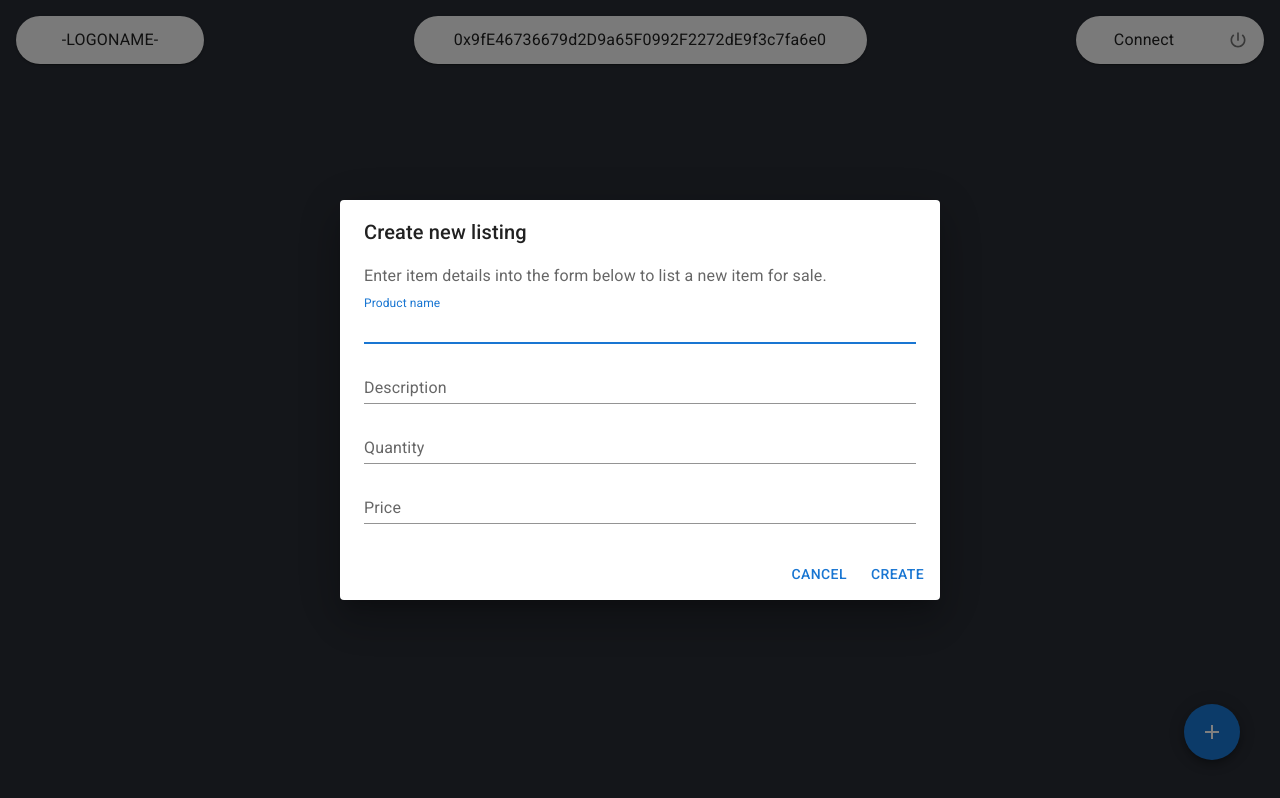
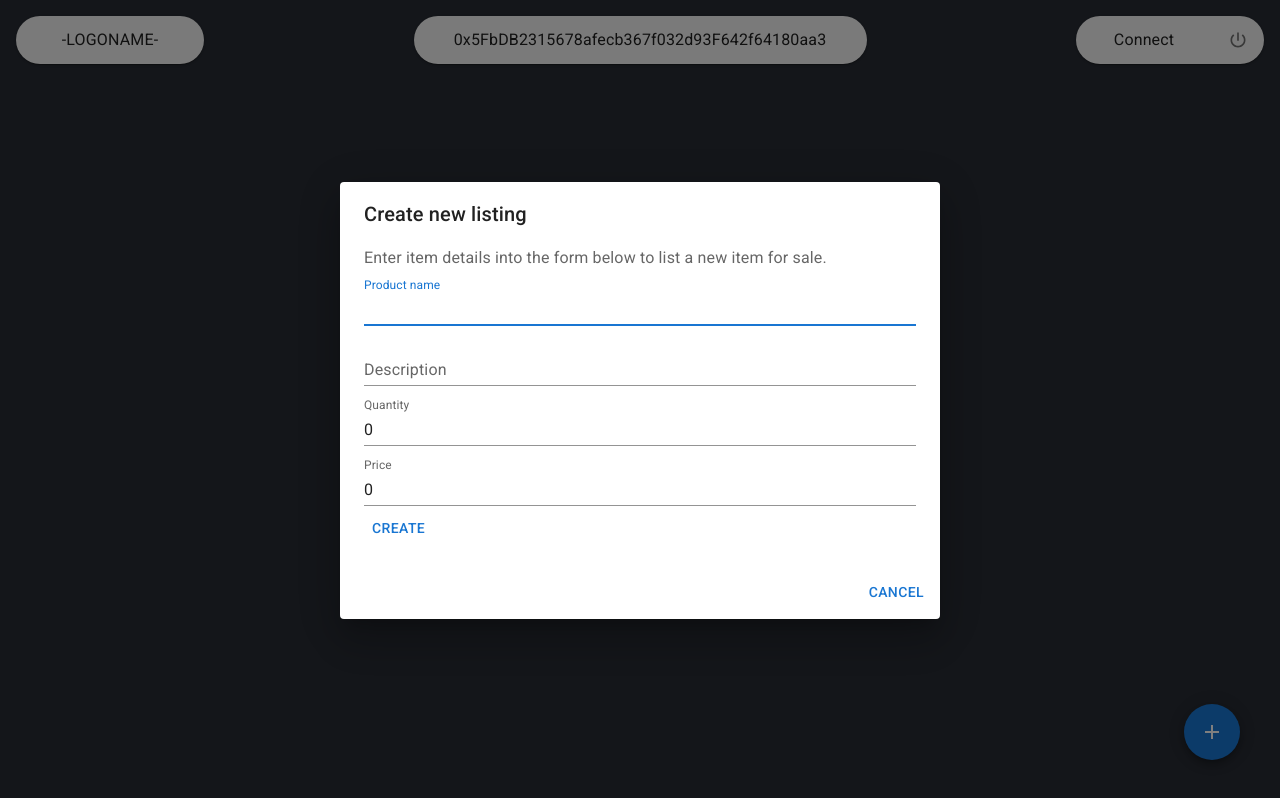
Before and after one commit to appleyapple/FreeMarket, a React (Create React App) app: page / in a window 1280 px wide. Both pictures are taken after a click on the button 1212 px from the left and 732 px from the top of the page. Built offline with nearby package versions, Linux system fonts and the light colour scheme.

Commit message:
added form validation for item creation

```diff
--- a/package.json
+++ b/package.json
@@ -16,11 +16,13 @@
     "chai": "^4.3.6",
     "ethereum-waffle": "^3.4.0",
     "ethers": "^5.5.4",
+    "formik": "^2.2.9",
     "hardhat": "^2.8.3",
     "react": "^17.0.2",
     "react-dom": "^17.0.2",
     "react-scripts": "5.0.0",
-    "web-vitals": "^2.1.4"
+    "web-vitals": "^2.1.4",
+    "yup": "^0.32.11"
   },
   "scripts": {
     "start": "react-scripts start",
--- a/src/App.js
+++ b/src/App.js
@@ -13,7 +13,7 @@ import Fab from '@mui/material/Fab';
 import AddIcon from '@mui/icons-material/Add';
 
 
-const contractAddress = '0x9fE46736679d2D9a65F0992F2272dE9f3c7fa6e0';
+const contractAddress = '0x5FbDB2315678afecb367f032d93F642f64180aa3';
 
 const fabStyle = {
   position: 'absolute',
@@ -32,7 +32,7 @@ class App extends React.Component {
     this.handleFormSubmit = this.handleFormSubmit.bind(this);
 
     this.state = {
-      //contract
+      // contract
       contractRead: null,
       contractWrite: null,
 
@@ -135,6 +135,7 @@ class App extends React.Component {
     this.newItemClose();
   }
 
+
   // create item in catalogue from form data & draw item card
   async createItem() {
     if(typeof window.ethereum !== 'undefined') {
--- a/src/components/NewItemForm.js
+++ b/src/components/NewItemForm.js
@@ -8,6 +8,32 @@ import DialogActions from '@mui/material/DialogActions';
 import DialogContent from '@mui/material/DialogContent';
 import DialogContentText from '@mui/material/DialogContentText';
 import DialogTitle from '@mui/material/DialogTitle';
+
+// formik/yup form validation
+import { useFormik } from 'formik';
+import * as yup from 'yup';
+
+const validationSchema = yup.object({
+    name: yup
+        .string('Enter name')
+        // .min(20)
+        .required('Name is required'),
+    description: yup
+        .string('Enter description')
+        .max(200)
+        .required('Description is required'),
+    supply: yup
+        .number('Enter a positive integer')
+        .positive()
+        .max(99)
+        .integer()
+        .required('Quantity is required'),
+    price: yup
+        .number('Enter price in ETH')
+        // .min(0.000000000000000001)
+        .required('Price is required'),
+
+})
 
 
 function AddItemForm(props) {
@@ -25,6 +51,28 @@ function AddItemForm(props) {
     const [itemSupply, setItemSupply] = React.useState(0);
     const [itemPrice, setItemPrice] = React.useState(0);
 
+    const formik = useFormik({
+        validationSchema: validationSchema,
+        initialValues: {
+            name: '',
+            description: '',
+            supply: 0,
+            price: 0
+        },
+        onSubmit: (values) => {
+            props.handleFormSubmit(values.name, values.description, values.supply, values.price);
+            console.log({values});
+        }
+    });
+
+    // const handleSubmit = (e) => {
+    //     e.preventDefault();
+    //     setItemName(e.target.value);
+    //     setItemDescription(e.target.value);
+    //     setItemSupply(e.target.value);
+    //     setItemPrice(e.target.value);
+    // }
+
     return (
         <Dialog open={props.newItem} onClose={props.newItemClose}>
             <DialogTitle>Create new listing</DialogTitle>
@@ -32,56 +80,71 @@ function AddItemForm(props) {
                 <DialogContentText>
                     Enter item details into the form below to list a new item for sale.
                 </DialogContentText>
+                <form onSubmit={formik.handleSubmit}>
                     <TextField
                         autoFocus
+                        fullWidth
                         margin="dense"
+                        type="text"
+                        variant="standard"
                         id="name"
+                        name="name"
                         label="Product name"
-                    type="text"
-                    fullWidth
-                    variant="standard"
-                    onChange={(e) => {
-                        setItemName(e.target.value)
-                    }}
+                        value={formik.values.name}
+                        onChange={
+                            // (e) => { setItemName(e.target.value) }
+                            formik.handleChange
+                        }
+                        error={formik.touched.name && Boolean(formik.errors.name)}
+
                     />
                     <TextField
+                        fullWidth
                         margin="dense"
-                    id="name"
+                        type="text"
+                        variant="standard"
+                        id="description"
                         label="Description"
-                    type="text"
-                    fullWidth
-                    variant="standard"
-                    onChange={(e) => {
-                        setItemDescription(e.target.value)
-                    }}
+                        value={formik.values.description}
+                        onChange={
+                            // (e) => { setItemName(e.target.value) }
+                            formik.handleChange
+                        }
                     />
                     <TextField
+                        fullWidth
                         margin="dense"
-                    id="name"
+                        type="number"
+                        variant="standard"
+                        id="supply"
                         label="Quantity"
-                    type="number"
-                    min="1"
-                    fullWidth
-                    variant="standard"
-                    onChange={(e) => {
-                        setItemSupply(e.target.value)
-                    }}
+                        value={formik.values.supply}
+                        onChange={
+                            // (e) => { setItemName(e.target.value) }
+                            formik.handleChange
+                        }
                     />
                     <TextField
+                        fullWidth
                         margin="dense"
-                    id="name"
+                        type="number"
+                        variant="standard"
+                        id="price"
                         label="Price"
-                    type="number"
-                    fullWidth
-                    variant="standard"
-                    onChange={(e) => {
-                        setItemPrice(e.target.value)
-                    }}
+                        value={formik.values.price}
+                        onChange={
+                            // (e) => { setItemName(e.target.value) }
+                            formik.handleChange
+                        }
                     />
+                    <Button type='submit'>Create</Button>
+
+                </form>
+
             </DialogContent>
             <DialogActions>
                 <Button onClick={props.newItemClose}>Cancel</Button>
-                <Button onClick={() => props.handleFormSubmit(itemName, itemDescription, itemSupply, itemPrice)}>Create</Button>
+                {/* <Button onClick={(e) => props.handleFormSubmit(itemName, itemDescription, itemSupply, itemPrice)}>Create</Button> */}
             </DialogActions>
         </Dialog>
     );
```
Also changed, not shown: 1 other file (tests, documents, lock files or other folders). Lines whose indentation alone changed are shown as unchanged.
